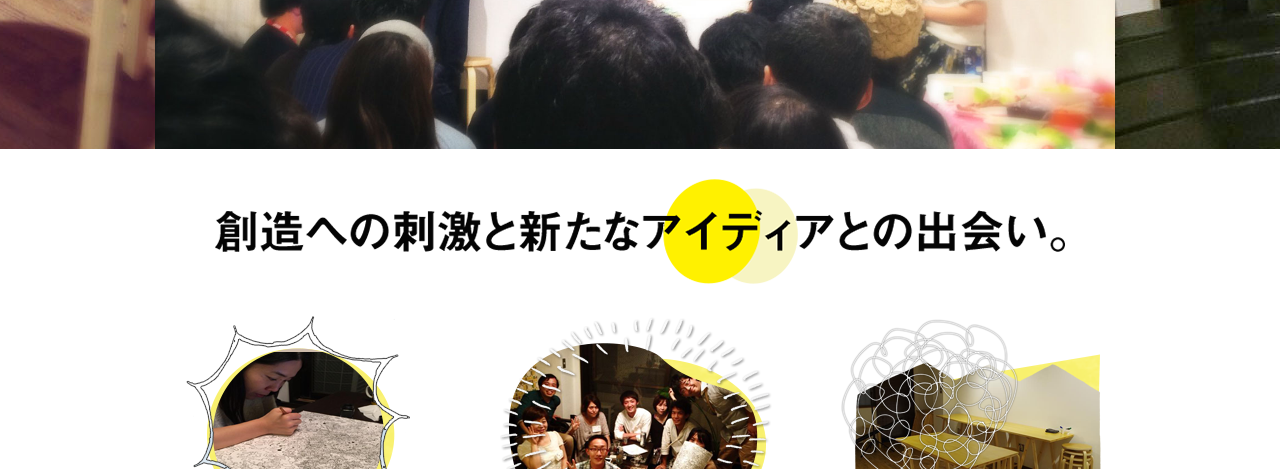
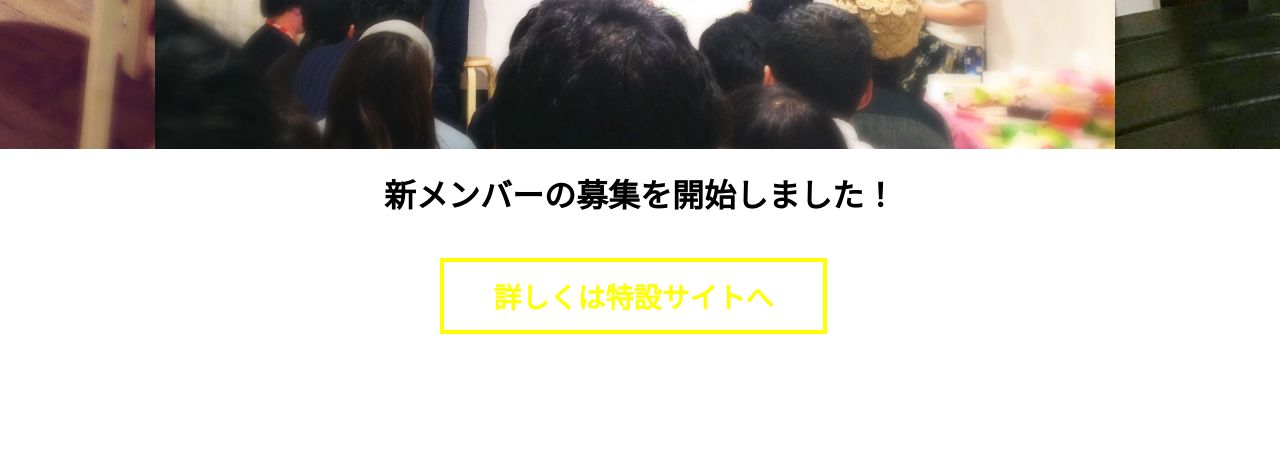
Before and after one commit to tolabl/HP, a plain HTML site: page index.html in a window 1280 px wide. Shown: the part 331-800 px from the top of the page. Drawn offline with nearby package versions, Linux system fonts and the light colour scheme; a script that the page names is missing; files whose address does not match are found by name.

Commit message:
新メンバー募集ボタン追加

```diff
--- a/css/index.css
+++ b/css/index.css
@@ -127,6 +127,65 @@ padding-top:60px; }
 			z-index: 100;
 			width: 100%;}
 	/*スライダー*/
+
+
+
+/*募集*/
+h1 {
+  color:black;
+}
+
+
+div#join {
+  background-color:#FFFFFF;
+  color:#015DB2;
+  height:300px;
+  text-align:center;
+}
+
+
+/*募集*/
+h1 {
+  color:black;
+}
+
+
+div#join {
+  background-color:#FFFFFF;
+  color:#015DB2;
+  height:300px;
+  text-align:center;
+}
+
+div#join a{
+  display: block;
+  width: 400px;
+  margin: 0 auto;
+}
+
+#join_join {
+  background-color:#FFFFFF;
+  border:4px solid #FFFF00;
+  color:  #FFFF00;
+  font-size:28px;
+  font-weight:bold;
+  height:28px;
+  margin-top:20px;
+  padding:20px;
+  text-align:center;
+  vertical-align:middle;
+  line-height: 32px;
+}
+
+
+
+  #join_join:hover {
+    background-color: #FFFF00;
+    border-color: #FFFF00;
+    color: black;
+  }
+
+  /*募集*/
 
 
 .main {
--- a/index.html
+++ b/index.html
@@ -88,6 +88,15 @@
 	</div>
     <img src="img/sl_logo.png" alt="logo" class="logo" width="400px" />
 </div>
+
+<!--募集-->
+<div id="join" class="main">
+   <h1>新メンバーの募集を開始しました！</h1>
+  <a href="http://tolabl-newmember.com">
+    <div id="join_join" class="block">詳しくは特設サイトへ</div>
+  </a>
+</div>
+
         <!--プロジェクト-->
         <section class="main" id="project">
     <h2><img src="img/htxt01.png" alt="想像への刺激と新たなアイディアとの出会い。" /></h2>
```
